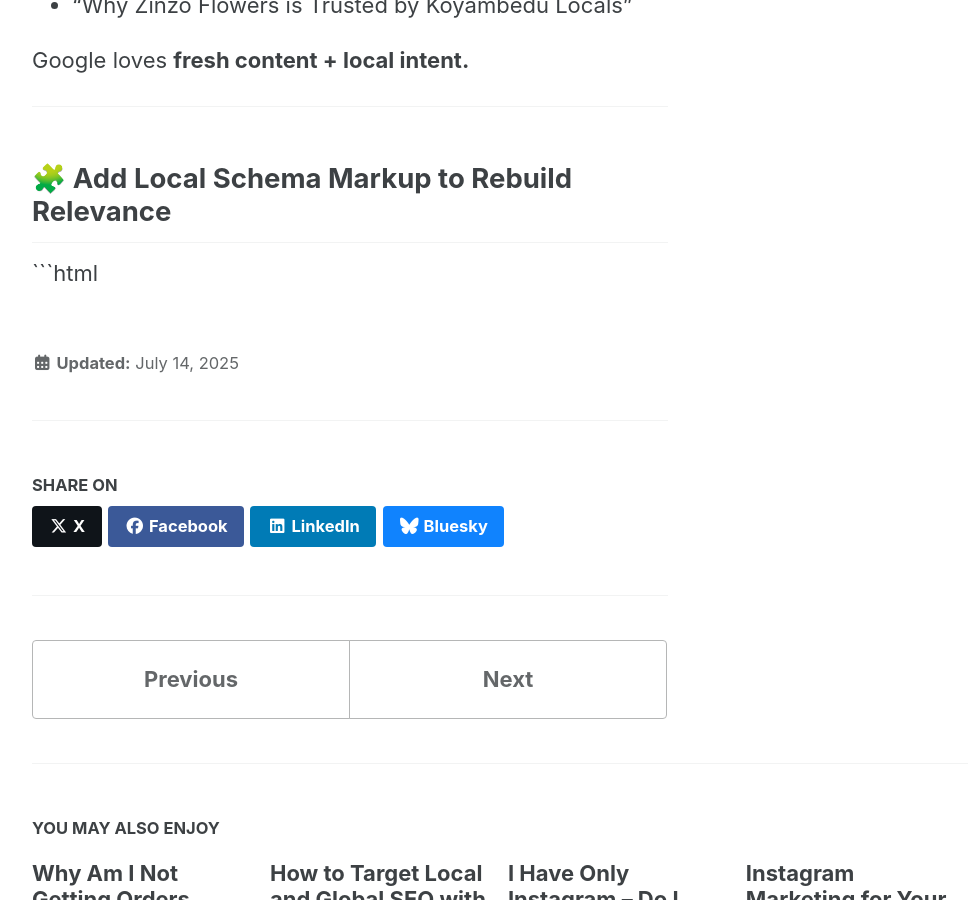
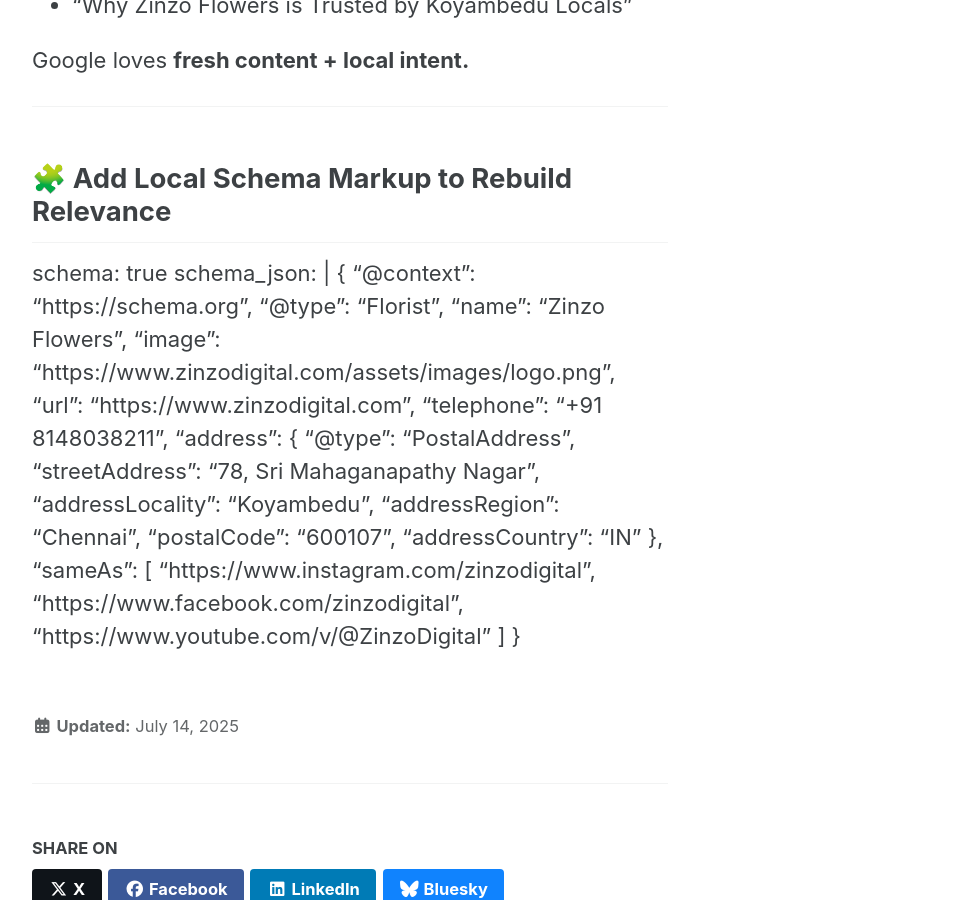
Before and after one commit to zinzodigitalblog/zinzodigital-blog, a Jekyll site: the page built from _posts/2025-07-14-koyambedu-flower-shop-lost-google-traffic.md, in a window 1280 px wide and 900 px high, scrolled down 4471 px. Shown: the whole window, without its empty margins (290-1267 px from the left). Built offline with Jekyll 4.4.1, drawn with Linux system fonts in a browser that asks for light colours; cached includes are drawn as plain includes.

Commit message:
Add files via upload

````diff
--- a/_posts/2025-07-14-koyambedu-flower-shop-lost-google-traffic.md
+++ b/_posts/2025-07-14-koyambedu-flower-shop-lost-google-traffic.md
@@ -133,8 +133,8 @@
 
 ## 🧩 Add Local Schema Markup to Rebuild Relevance
 
-```html
-<script type="application/ld+json">
+schema: true
+schema_json: |
 {
   "@context": "https://schema.org",
   "@type": "Florist",
@@ -156,4 +156,3 @@
     "https://www.youtube.com/v/@ZinzoDigital"
   ]
 }
-</script>
````
